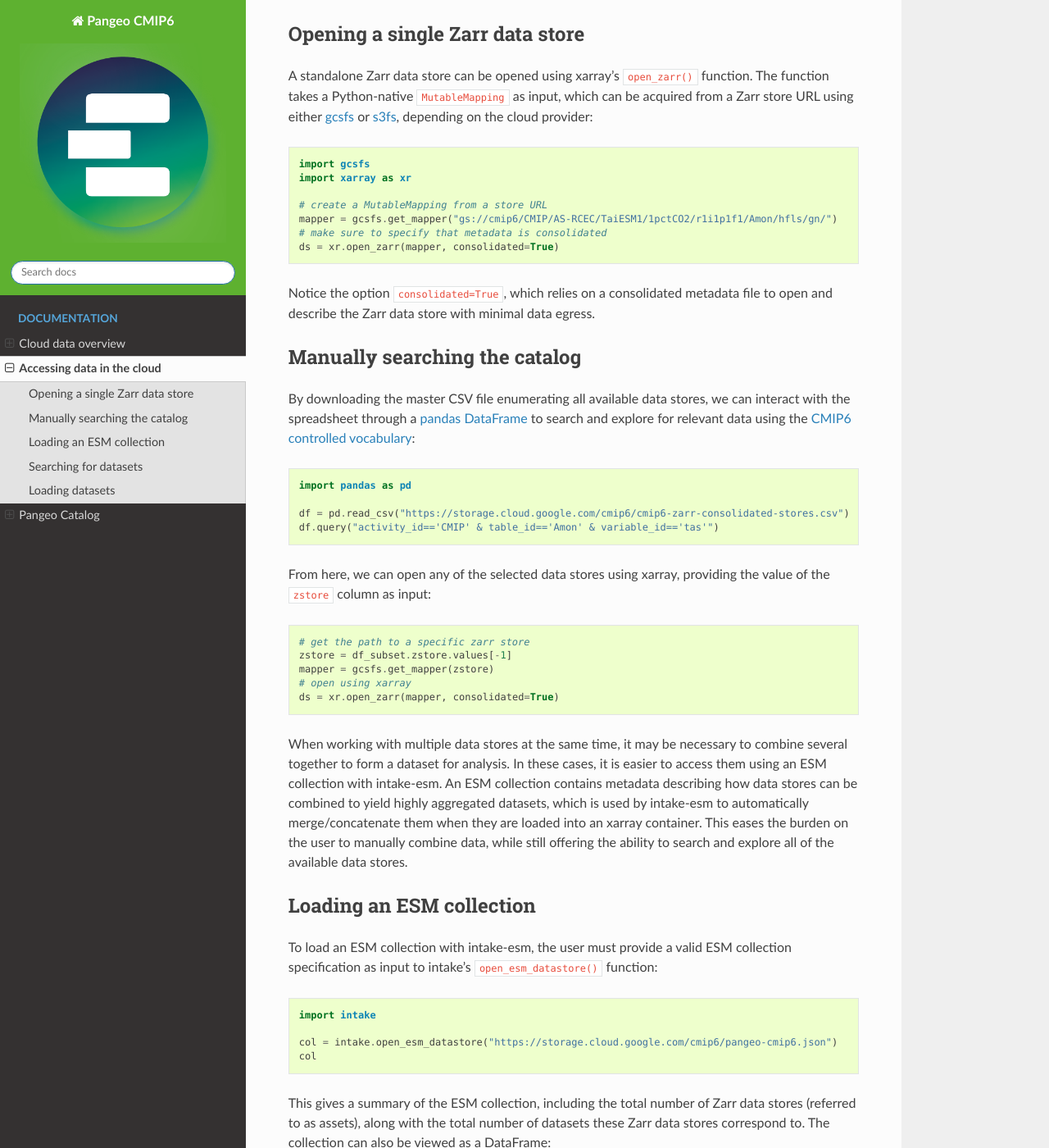
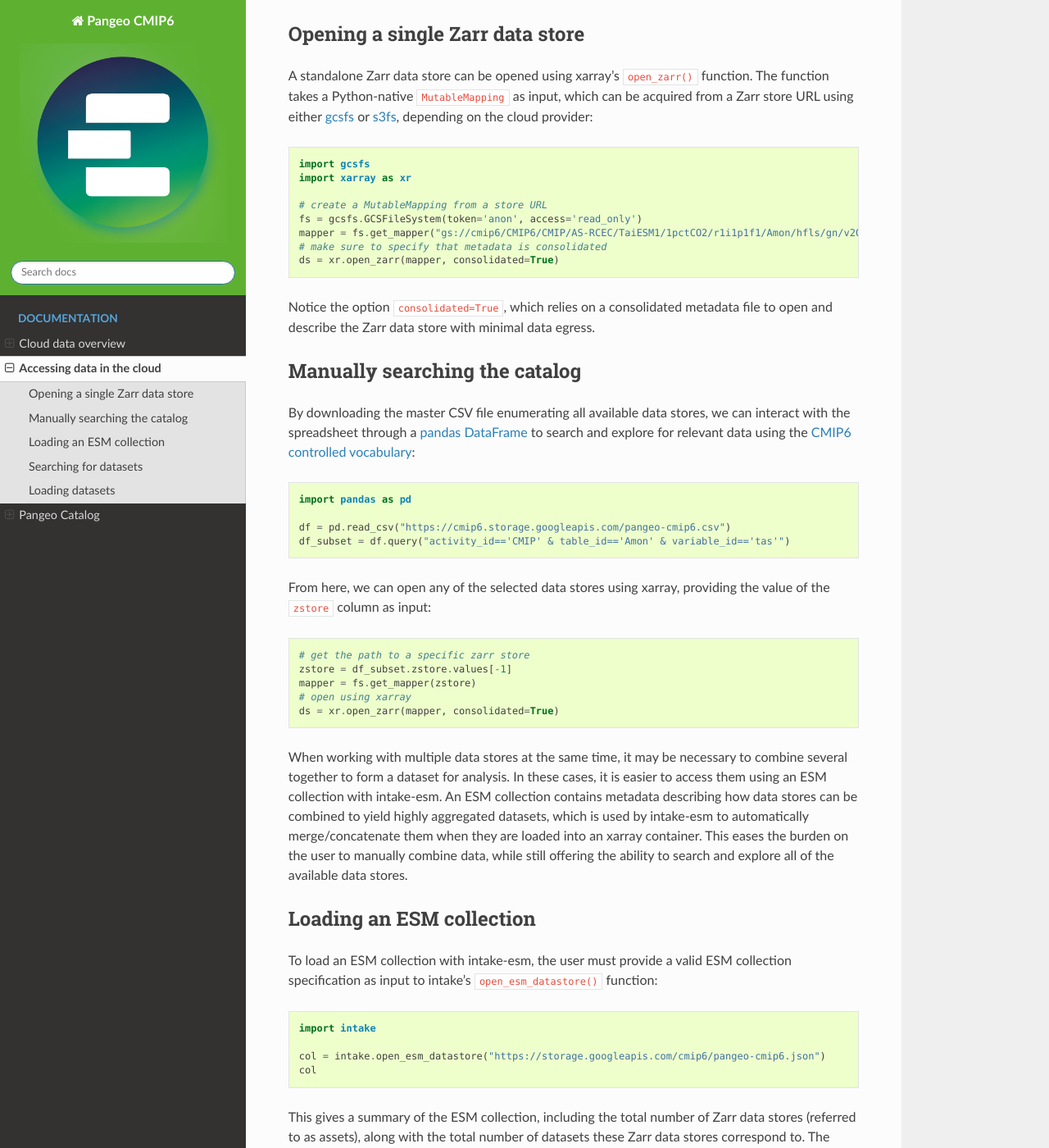
Before and after one commit to pangeo-data/pangeo-cmip6-cloud, a Sphinx documentation site: the page built from docs/accessing_data.rst, in a window 1280 px wide and 1400 px high, scrolled down 304 px. Shown: the whole window at 82% size. Built offline with Sphinx 7.4.7 and the Read the Docs theme 2.0.0, drawn with Linux system fonts in a browser that asks for light colours.

Commit message:
Update accessing_data.rst

```diff
--- a/docs/accessing_data.rst
+++ b/docs/accessing_data.rst
@@ -14,7 +14,8 @@ The function takes a Python-native ``MutableMapping`` as input, which can be acq
   import xarray as xr
 
   # create a MutableMapping from a store URL
-  mapper = gcsfs.get_mapper("gs://cmip6/CMIP/AS-RCEC/TaiESM1/1pctCO2/r1i1p1f1/Amon/hfls/gn/")
+  fs = gcsfs.GCSFileSystem(token='anon', access='read_only')
+  mapper = fs.get_mapper("gs://cmip6/CMIP6/CMIP/AS-RCEC/TaiESM1/1pctCO2/r1i1p1f1/Amon/hfls/gn/v20200225/")
   # make sure to specify that metadata is consolidated
   ds = xr.open_zarr(mapper, consolidated=True)
 
@@ -28,8 +29,8 @@ By downloading the master CSV file enumerating all available data stores, we can
 
   import pandas as pd
 
-  df = pd.read_csv("https://storage.cloud.google.com/cmip6/cmip6-zarr-consolidated-stores.csv")
-  df.query("activity_id=='CMIP' & table_id=='Amon' & variable_id=='tas'")
+  df = pd.read_csv("https://cmip6.storage.googleapis.com/pangeo-cmip6.csv")
+  df_subset = df.query("activity_id=='CMIP' & table_id=='Amon' & variable_id=='tas'")
 
 From here, we can open any of the selected data stores using xarray, providing the value of the ``zstore`` column as input:
 
@@ -37,7 +38,7 @@ From here, we can open any of the selected data stores using xarray, providing t
 
   # get the path to a specific zarr store
   zstore = df_subset.zstore.values[-1]
-  mapper = gcsfs.get_mapper(zstore)
+  mapper = fs.get_mapper(zstore)
   # open using xarray
   ds = xr.open_zarr(mapper, consolidated=True)
 
@@ -54,7 +55,7 @@ To load an ESM collection with intake-esm, the user must provide a valid ESM col
 
   import intake
 
-  col = intake.open_esm_datastore("https://storage.cloud.google.com/cmip6/pangeo-cmip6.json")
+  col = intake.open_esm_datastore("https://storage.googleapis.com/cmip6/pangeo-cmip6.json")
   col
 
 This gives a summary of the ESM collection, including the total number of Zarr data stores (referred to as assets), along with the total number of datasets these Zarr data stores correspond to.
```
